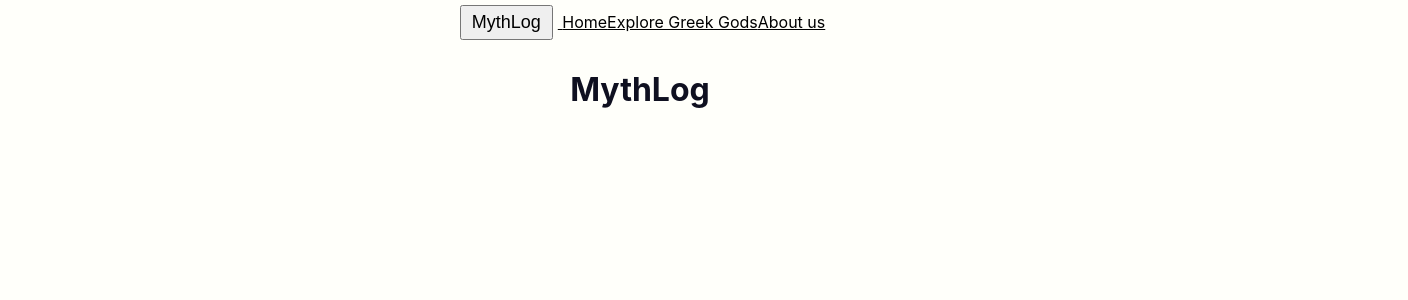
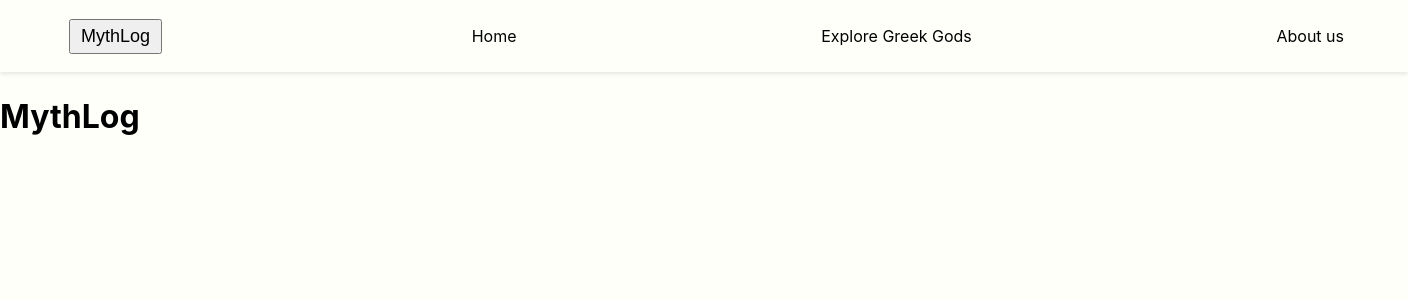
Before and after one commit to Jojocg/MythLog, a React (Vite) app: page / in a window 1280 px wide. Shown: the top 300 px of the page, 1408 px wide, since content can reach past the window. Built offline with nearby package versions, Linux system fonts and the light colour scheme.

Commit message:
navbar in process

```diff
--- a/src/App.css
+++ b/src/App.css
@@ -1,7 +1,6 @@
-#root {
-
+/* #root {
   text-align: center;
-}
+} */
 
 body, html {
   margin: 0;
--- a/src/Components/Navbar/Navbar.css
+++ b/src/Components/Navbar/Navbar.css
@@ -2,7 +2,14 @@ nav {
     display: flex;
     height: 72px;
     padding: 0px 64px;
+    width: 100%;
     justify-content: space-between;
     align-items: center;
     align-self: stretch;
+    background-color: #FFFFFA;
+    box-shadow: 0 2px 4px rgba(0, 0, 0, 0.1);
 }
+
+nav a {
+    text-decoration: none;
+}
--- a/src/Components/Navbar/Navbar.jsx
+++ b/src/Components/Navbar/Navbar.jsx
@@ -1,4 +1,5 @@
 import { Link } from "react-router-dom";
+import './Navbar.css'
 
 export default function Navbar() {
   return (
--- a/src/index.css
+++ b/src/index.css
@@ -4,7 +4,7 @@
   font-weight: 400;
 
   /* Color de fuente y fondo por defecto */
-  color: #0F1020;
+  color: black;
   background-color: #FFFFFA;
 
   font-synthesis: none;
```
